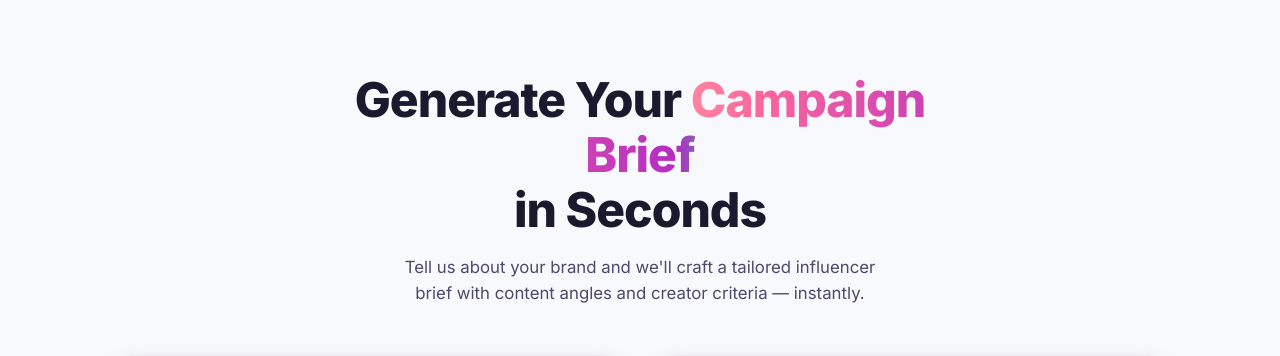
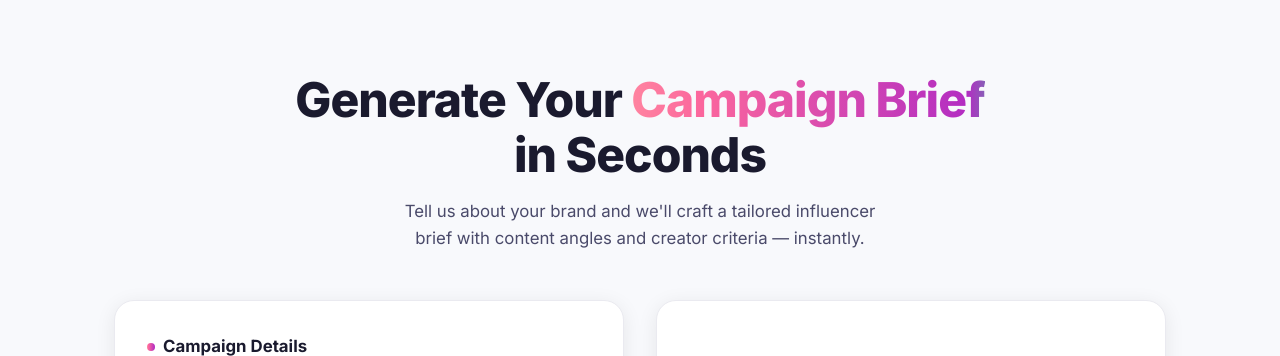
Before and after one commit to LucasImamura/ai-brief-generator, a Django app: template brief/templates/brief/index.html in a window 1280 px wide. Shown: the part 65-421 px from the top of the page. Run offline with Django 4.2, Linux system fonts and the light colour scheme; the template is opened without the code that fills it, so the values that code supplies are empty.

Commit message:
(minor fix) Adjust headliner width

```diff
--- a/brief/static/brief/style.css
+++ b/brief/static/brief/style.css
@@ -132,7 +132,7 @@ body {
   letter-spacing: -1px;
   line-height: 1.15;
   color: var(--text-dark);
-  max-width: 620px;
+  max-width: 700px;
   margin: 0 auto 16px;
 }
 
```
